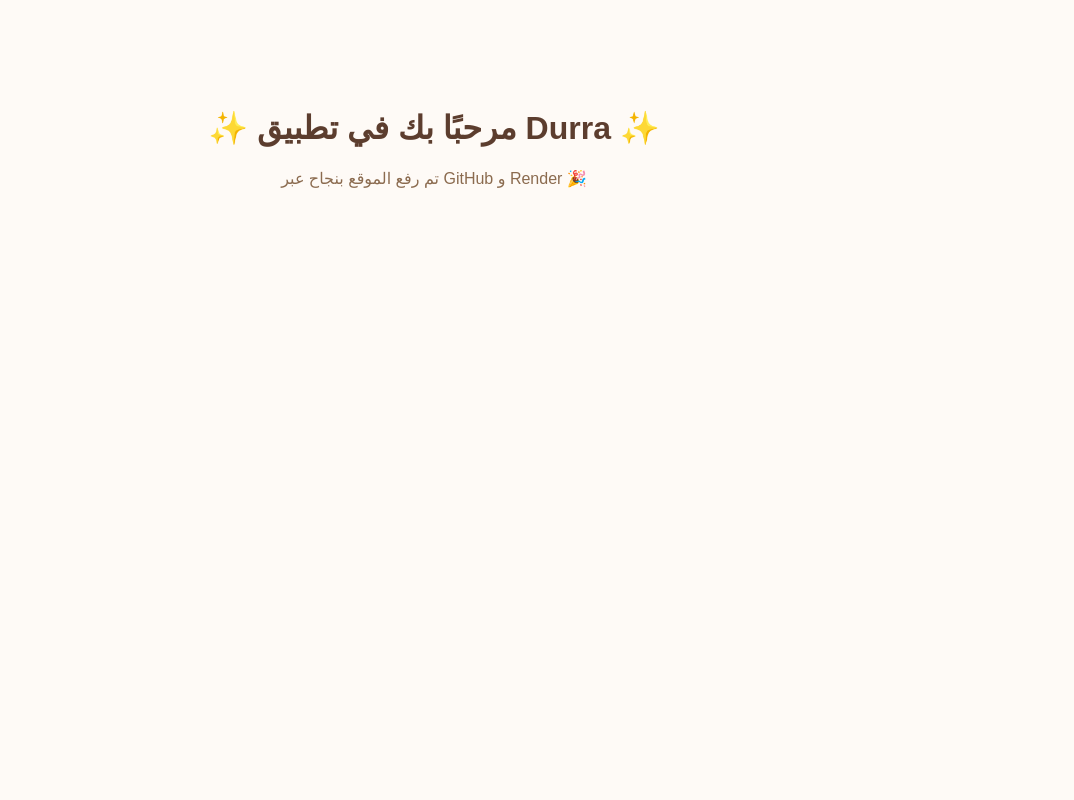
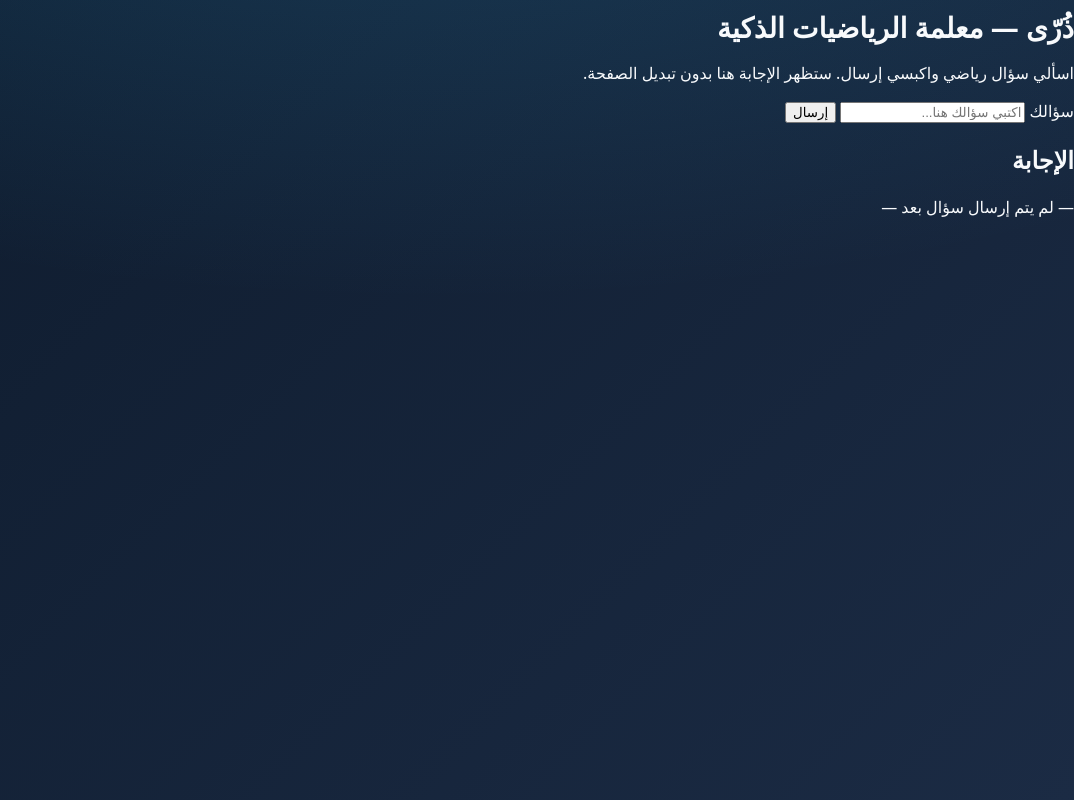
Before and after one commit to omduaije-del/durra-public, a website: page index.html in a window 1280 px wide. Shown: the whole page, without its empty margins (206-1280 px from the left). Drawn offline with Linux system fonts and the light colour scheme.

Commit message:
Update index.html

```diff
--- a/index.html
+++ b/index.html
@@ -1,26 +1,28 @@
-<!DOCTYPE html>
-<html lang="ar">
-<head>
-  <meta charset="UTF-8">
-  <meta name="viewport" content="width=device-width, initial-scale=1.0">
-  <title>Durra App</title>
-  <style>
-    body {
-      font-family: "Tajawal", sans-serif;
-      text-align: center;
-      padding: 80px;
-      background-color: #fefaf6;
-    }
-    h1 {
-      color: #5c3d2e;
-    }
-    p {
-      color: #8b6b4f;
-    }
-  </style>
-</head>
-<body>
-  <h1>✨ مرحبًا بك في تطبيق Durra ✨</h1>
-  <p>تم رفع الموقع بنجاح عبر GitHub و Render 🎉</p>
-</body>
+<!doctype html>
+<html lang="ar" dir="rtl">
+  <head>
+    <meta charset="utf-8" />
+    <meta name="viewport" content="width=device-width,initial-scale=1" />
+    <title>ذُرّى — معلمة الرياضيات الذكية</title>
+    <link rel="stylesheet" href="style.css" />
+  </head>
+  <body>
+    <main class="wrap">
+      <h1>ذُرّى — معلمة الرياضيات الذكية</h1>
+      <p class="hint">اسألي سؤال رياضي واكبسي إرسال. ستظهر الإجابة هنا بدون تبديل الصفحة.</p>
+
+      <form id="askForm" class="card">
+        <label for="question">سؤالك</label>
+        <input id="question" type="text" placeholder="اكتبي سؤالك هنا..." autocomplete="off" />
+        <button id="sendBtn" type="submit">إرسال</button>
+      </form>
+
+      <section class="answer">
+        <h2>الإجابة</h2>
+        <div id="answer">— لم يتم إرسال سؤال بعد —</div>
+      </section>
+    </main>
+
+    <script src="app.js"></script>
+  </body>
 </html>
```
